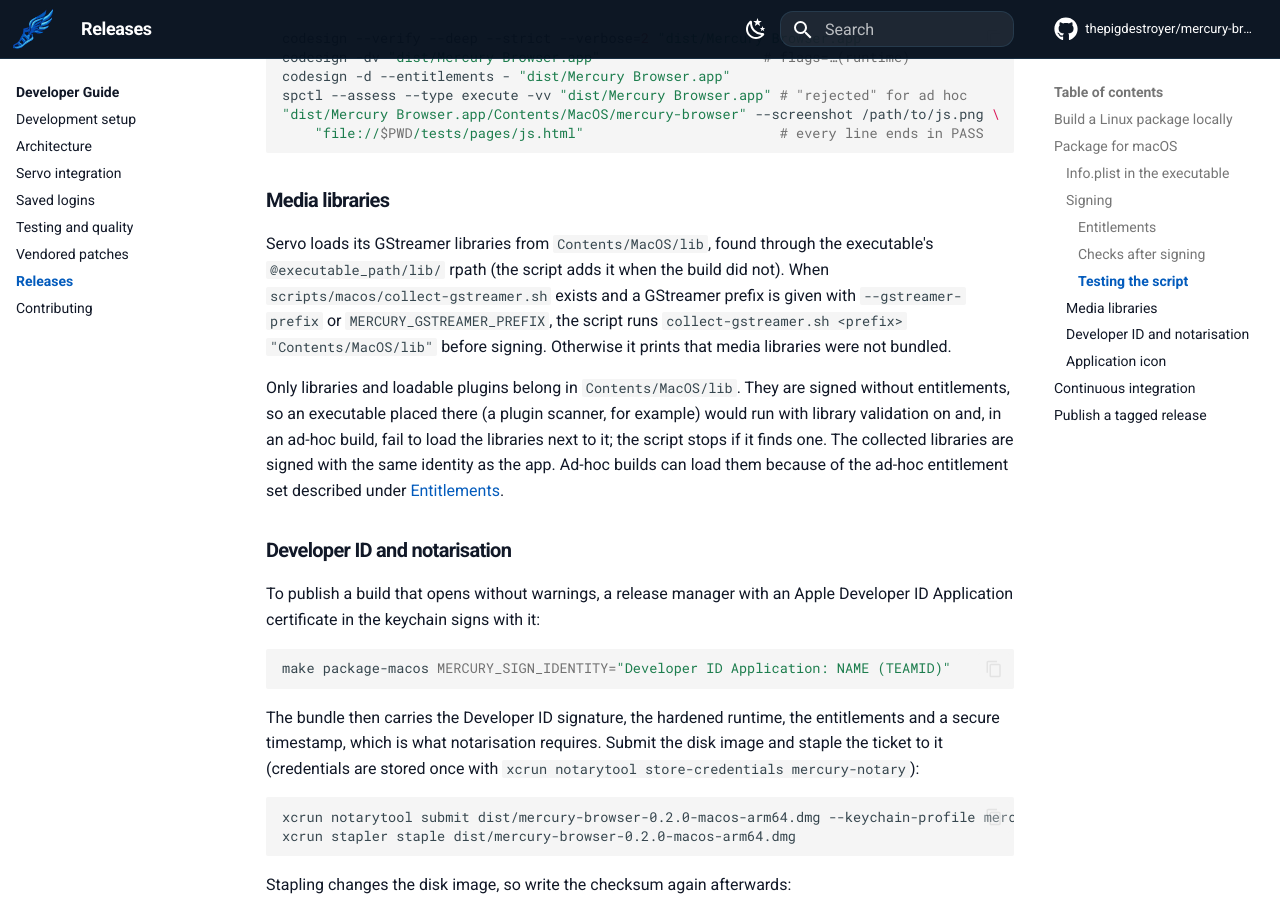
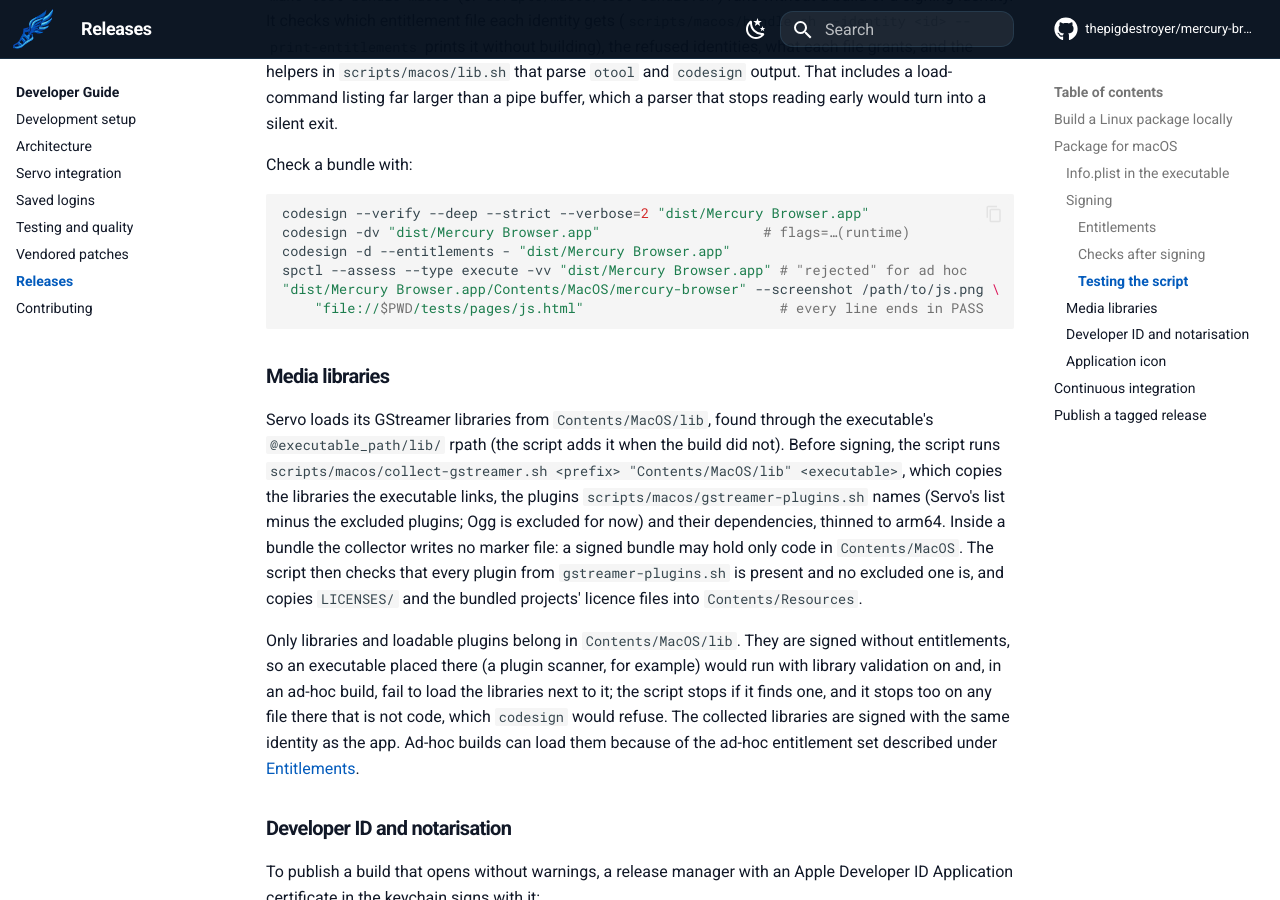
Before and after one commit to KaykCaputo/hermes-browser, an MkDocs documentation site: the page built from docs/developer-guide/releases.md, in a window 1280 px wide and 900 px high, scrolled down 3337 px. Built offline with MkDocs 1.6.1 and Material for MkDocs 9.7.7, drawn with Linux system fonts in a browser that asks for light colours; comment, search, counter and statistics services are not loaded; some of the changed text lies outside the part shown.

Commit message:
build(macos): require media libraries in the application bundle

````diff
--- a/docs/developer-guide/releases.md
+++ b/docs/developer-guide/releases.md
@@ -30,9 +30,10 @@ make package-linux PROJECT_VERSION=0.3.0
 
 ## Package for macOS
 
-Run these on an Apple Silicon Mac with the Xcode command-line tools installed (`xcode-select --install`); full Xcode is not needed.
+Run these on an Apple Silicon Mac with the Xcode command-line tools installed (`xcode-select --install`); full Xcode is not needed. The bundle carries its GStreamer libraries, so the unpacked GStreamer must be present first ([Development setup](setup.md#macos-media-set-up-gstreamer)):
 
 ```bash
+make gstreamer-macos # once: download and unpack GStreamer (no sudo)
 make app-macos       # release build, then dist/Mercury Browser.app
 make package-macos   # the same, plus the disk image and its checksum
 ```
@@ -40,9 +41,11 @@ make package-macos   # the same, plus the disk image and its checksum
 Both targets run `scripts/macos/bundle.sh`, which can also be called directly on an existing build:
 
 ```bash
-scripts/macos/bundle.sh [--binary target/release/mercury-browser] [--out dist] \
-    [--identity -] [--gstreamer-prefix <dir>] [--dmg]
+scripts/macos/bundle.sh --gstreamer-prefix <dir> [--binary target/release/mercury-browser] \
+    [--out dist] [--identity -] [--dmg]
 ```
+
+`--gstreamer-prefix` (or `MERCURY_GSTREAMER_PREFIX`, which `scripts/macos/gstreamer.sh env` exports and the Makefile targets pass on) is required: the executable cannot start without its media libraries, so the script refuses to build a bundle without them.
 
 The script writes only inside the output directory and can be re-run; it rebuilds the bundle from scratch each time and removes it again if any step fails. It produces:
 
@@ -51,10 +54,12 @@ dist/Mercury Browser.app/Contents/
   Info.plist            from apps/mercury-desktop/resources/macos/Info.plist.in
   PkgInfo
   MacOS/mercury-browser the release executable (arm64 only)
-  MacOS/lib/            media libraries, when they are bundled (see below)
+  MacOS/lib/            the GStreamer libraries and plugins (see below); nothing else
   Resources/AppIcon.icns
   Resources/LICENSE
   Resources/THIRD-PARTY-NOTICES.md
+  Resources/LICENSES/   the licence texts the notices refer to (LGPL-2.1, GPL-3.0, …)
+  Resources/gstreamer-licenses/  each bundled library project's licence files, from the GStreamer packages
   _CodeSignature/
 dist/mercury-browser-0.2.0-macos-arm64.dmg         with --dmg
 dist/mercury-browser-0.2.0-macos-arm64.dmg.sha256
@@ -114,9 +119,9 @@ spctl --assess --type execute -vv "dist/Mercury Browser.app" # "rejected" for ad
 
 ### Media libraries
 
-Servo loads its GStreamer libraries from `Contents/MacOS/lib`, found through the executable's `@executable_path/lib/` rpath (the script adds it when the build did not). When `scripts/macos/collect-gstreamer.sh` exists and a GStreamer prefix is given with `--gstreamer-prefix` or `MERCURY_GSTREAMER_PREFIX`, the script runs `collect-gstreamer.sh <prefix> "Contents/MacOS/lib"` before signing. Otherwise it prints that media libraries were not bundled.
+Servo loads its GStreamer libraries from `Contents/MacOS/lib`, found through the executable's `@executable_path/lib/` rpath (the script adds it when the build did not). Before signing, the script runs `scripts/macos/collect-gstreamer.sh <prefix> "Contents/MacOS/lib" <executable>`, which copies the libraries the executable links, the plugins `scripts/macos/gstreamer-plugins.sh` names (Servo's list minus the excluded plugins; Ogg is excluded for now) and their dependencies, thinned to arm64. Inside a bundle the collector writes no marker file: a signed bundle may hold only code in `Contents/MacOS`. The script then checks that every plugin from `gstreamer-plugins.sh` is present and no excluded one is, and copies `LICENSES/` and the bundled projects' licence files into `Contents/Resources`.
 
-Only libraries and loadable plugins belong in `Contents/MacOS/lib`. They are signed without entitlements, so an executable placed there (a plugin scanner, for example) would run with library validation on and, in an ad-hoc build, fail to load the libraries next to it; the script stops if it finds one. The collected libraries are signed with the same identity as the app. Ad-hoc builds can load them because of the ad-hoc entitlement set described under [Entitlements](#entitlements).
+Only libraries and loadable plugins belong in `Contents/MacOS/lib`. They are signed without entitlements, so an executable placed there (a plugin scanner, for example) would run with library validation on and, in an ad-hoc build, fail to load the libraries next to it; the script stops if it finds one, and it stops too on any file there that is not code, which `codesign` would refuse. The collected libraries are signed with the same identity as the app. Ad-hoc builds can load them because of the ad-hoc entitlement set described under [Entitlements](#entitlements).
 
 ### Developer ID and notarisation
 
````
Also changed, not shown: THIRD-PARTY-NOTICES.md (+1 -1 lines), docs/user-guide/installation.md (+2 -2 lines), 4 other files.
